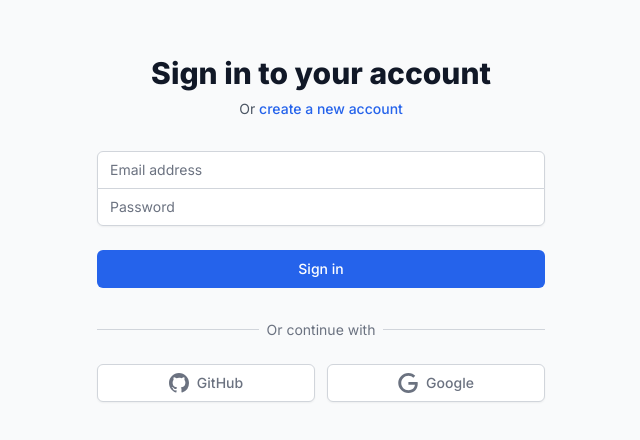
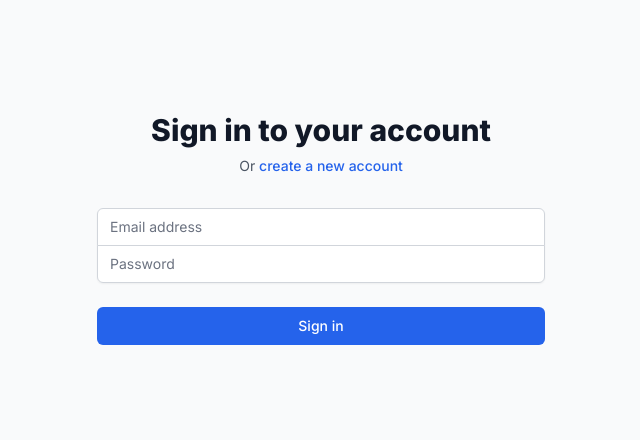
Before and after one commit to sbyiadom/Stratavax-Learning-Management-System, a Next.js app: page /login in a window 1280 px wide. Shown: the part 184-624 px from the top of the page, without its empty margins (319-959 px from the left). Built offline with nearby package versions, Linux system fonts and the light colour scheme.

Commit message:
Update page.tsx

```diff
--- a/app/login/page.tsx
+++ b/app/login/page.tsx
@@ -1,20 +1,25 @@
 'use client'
 
-import { useState } from 'react'
-import { useRouter, useSearchParams } from 'next/navigation'
+import { useState, useEffect } from 'react'
+import { useRouter } from 'next/navigation'
 import Link from 'next/link'
 import { useSupabase } from '@/app/providers'
 
 export default function LoginPage() {
-  const { supabase } = useSupabase()
+  const { supabase, user } = useSupabase()
   const router = useRouter()
-  const searchParams = useSearchParams()
-  const redirectTo = searchParams.get('redirectTo') || '/dashboard'
 
   const [email, setEmail] = useState('')
   const [password, setPassword] = useState('')
   const [loading, setLoading] = useState(false)
   const [error, setError] = useState<string | null>(null)
+
+  // Redirect if already logged in
+  useEffect(() => {
+    if (user) {
+      router.push('/dashboard')
+    }
+  }, [user, router])
 
   const handleEmailSignIn = async (e: React.FormEvent) => {
     e.preventDefault()
@@ -29,37 +34,8 @@ export default function LoginPage() {
     if (error) {
       setError(error.message)
       setLoading(false)
-    } else {
-      router.push(redirectTo)
     }
-  }
-
-  const handleGitHubSignIn = async () => {
-    setLoading(true)
-    const { error } = await supabase.auth.signInWithOAuth({
-      provider: 'github',
-      options: {
-        redirectTo: `${window.location.origin}/auth/callback?redirectTo=${encodeURIComponent(redirectTo)}`,
-      },
-    })
-    if (error) {
-      setError(error.message)
-      setLoading(false)
-    }
-  }
-
-  const handleGoogleSignIn = async () => {
-    setLoading(true)
-    const { error } = await supabase.auth.signInWithOAuth({
-      provider: 'google',
-      options: {
-        redirectTo: `${window.location.origin}/auth/callback?redirectTo=${encodeURIComponent(redirectTo)}`,
-      },
-    })
-    if (error) {
-      setError(error.message)
-      setLoading(false)
-    }
+    // No need to redirect here - the useEffect will handle it
   }
 
   return (
@@ -86,14 +62,8 @@ export default function LoginPage() {
         <form className="mt-8 space-y-6" onSubmit={handleEmailSignIn}>
           <div className="rounded-md shadow-sm -space-y-px">
             <div>
-              <label htmlFor="email" className="sr-only">
-                Email address
-              </label>
               <input
-                id="email"
-                name="email"
                 type="email"
-                autoComplete="email"
                 required
                 value={email}
                 onChange={(e) => setEmail(e.target.value)}
@@ -102,14 +72,8 @@ export default function LoginPage() {
               />
             </div>
             <div>
-              <label htmlFor="password" className="sr-only">
-                Password
-              </label>
               <input
-                id="password"
-                name="password"
                 type="password"
-                autoComplete="current-password"
                 required
                 value={password}
                 onChange={(e) => setPassword(e.target.value)}
@@ -129,47 +93,6 @@ export default function LoginPage() {
             </button>
           </div>
         </form>
-
-        <div className="mt-6">
-          <div className="relative">
-            <div className="absolute inset-0 flex items-center">
-              <div className="w-full border-t border-gray-300" />
-            </div>
-            <div className="relative flex justify-center text-sm">
-              <span className="px-2 bg-gray-50 text-gray-500">Or continue with</span>
-            </div>
-          </div>
-
-          <div className="mt-6 grid grid-cols-2 gap-3">
-            <button
-              onClick={handleGitHubSignIn}
-              disabled={loading}
-              className="w-full inline-flex justify-center py-2 px-4 border border-gray-300 rounded-md shadow-sm bg-white text-sm font-medium text-gray-500 hover:bg-gray-50"
-            >
-              <svg className="w-5 h-5" fill="currentColor" viewBox="0 0 20 20">
-                <path
-                  fillRule="evenodd"
-                  d="M10 0C4.477 0 0 4.484 0 10.017c0 4.425 2.865 8.18 6.839 9.504.5.092.682-.217.682-.483 0-.237-.008-.868-.013-1.703-2.782.605-3.369-1.343-3.369-1.343-.454-1.158-1.11-1.466-1.11-1.466-.908-.62.069-.608.069-.608 1.003.07 1.531 1.032 1.531 1.032.892 1.53 2.341 1.088 2.91.832.092-.647.35-1.088.636-1.338-2.22-.253-4.555-1.113-4.555-4.951 0-1.093.39-1.988 1.029-2.688-.103-.253-.446-1.272.098-2.65 0 0 .84-.27 2.75 1.026A9.564 9.564 0 0110 4.844c.85.004 1.705.115 2.504.337 1.909-1.296 2.747-1.027 2.747-1.027.546 1.379.203 2.398.1 2.651.64.7 1.028 1.595 1.028 2.688 0 3.848-2.339 4.695-4.566 4.942.359.31.678.921.678 1.856 0 1.338-.012 2.419-.012 2.747 0 .268.18.58.688.482A10.019 10.019 0 0020 10.017C20 4.484 15.522 0 10 0z"
-                  clipRule="evenodd"
-                />
-              </svg>
-              <span className="ml-2">GitHub</span>
-            </button>
-
-            <button
-              onClick={handleGoogleSignIn}
-              disabled={loading}
-              className="w-full inline-flex justify-center py-2 px-4 border border-gray-300 rounded-md shadow-sm bg-white text-sm font-medium text-gray-500 hover:bg-gray-50"
-            >
-              <svg className="w-5 h-5" fill="currentColor" viewBox="0 0 24 24">
-                <path
-                  d="M12.48 10.92v3.28h7.84c-.24 1.84-.853 3.187-1.787 4.133-1.147 1.147-2.933 2.4-6.053 2.4-4.827 0-8.6-3.893-8.6-8.72s3.773-8.72 8.6-8.72c2.6 0 4.507 1.027 5.907 2.347l2.307-2.307C18.747 1.44 16.133 0 12.48 0 5.867 0 .307 5.387.307 12s5.56 12 12.173 12c3.573 0 6.267-1.173 8.373-3.36 2.16-2.16 2.84-5.213 2.84-7.667 0-.76-.053-1.467-.173-2.053H12.48z"
-                />
-              </svg>
-              <span className="ml-2">Google</span>
-            </button>
-          </div>
-        </div>
       </div>
     </div>
   )
```
